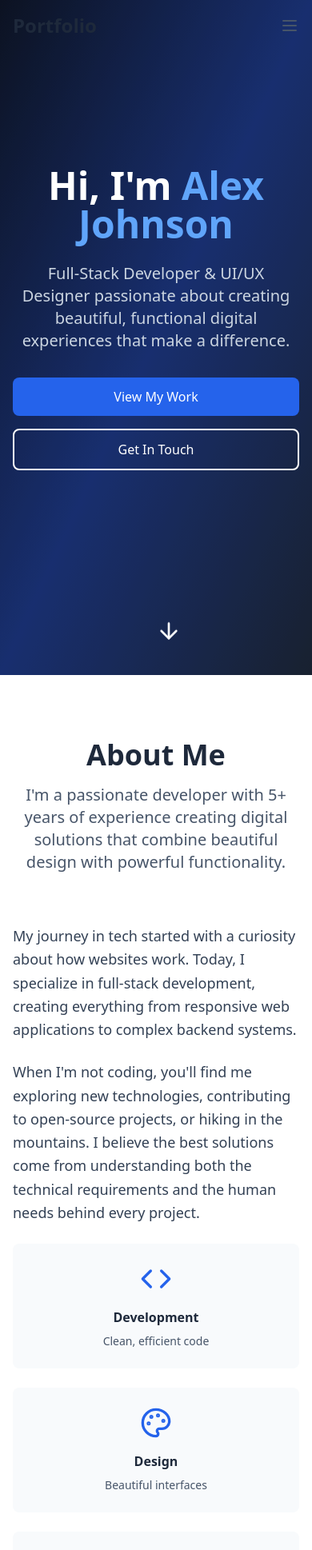
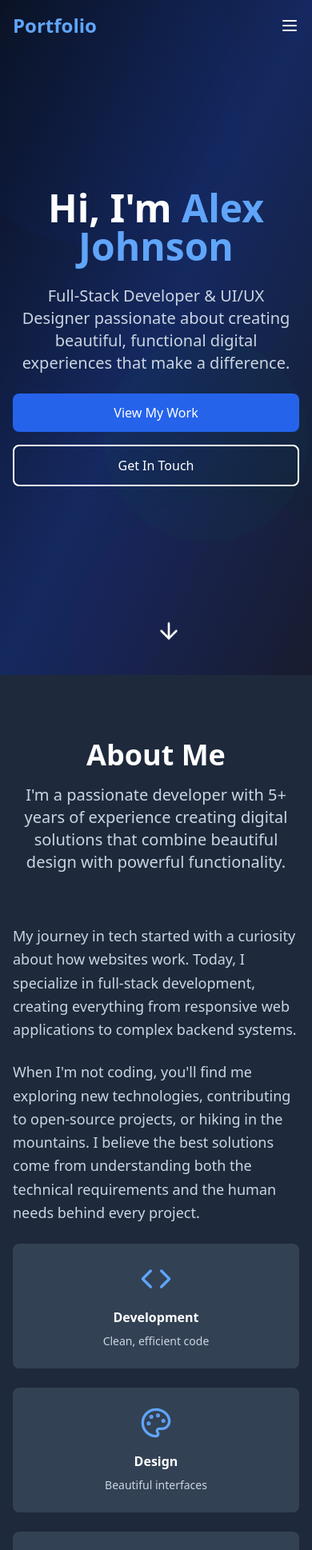
Before and after one commit to Md-Arif-hasnat99/perfect-web-profile, a React (Vite) app: page / in a window 390 px wide. Shown: the top 1938 px of the page at 80% size. Built offline with nearby package versions, Linux system fonts and the light colour scheme.

Commit message:
Add full background and animation
Implement full background color and add animations.

```diff
--- a/src/components/About.tsx
+++ b/src/components/About.tsx
@@ -1,14 +1,32 @@
 
-import React from 'react';
+import React, { useEffect } from 'react';
 import { Code, Palette, Rocket } from 'lucide-react';
 
 const About = () => {
+  useEffect(() => {
+    const observer = new IntersectionObserver((entries) => {
+      entries.forEach(entry => {
+        if (entry.isIntersecting) {
+          entry.target.classList.add('animate-fade-in');
+          entry.target.classList.remove('opacity-0');
+        }
+      });
+    }, { threshold: 0.2 });
+
+    const animatedElements = document.querySelectorAll('.animate-on-scroll');
+    animatedElements.forEach(el => observer.observe(el));
+
+    return () => {
+      animatedElements.forEach(el => observer.unobserve(el));
+    };
+  }, []);
+
   return (
-    <section id="about" className="py-20 bg-white">
+    <section id="about" className="py-20 bg-slate-800">
       <div className="max-w-7xl mx-auto px-4 sm:px-6 lg:px-8">
-        <div className="text-center mb-16">
-          <h2 className="text-4xl font-bold text-slate-800 mb-4">About Me</h2>
-          <p className="text-xl text-slate-600 max-w-3xl mx-auto">
+        <div className="text-center mb-16 animate-on-scroll opacity-0">
+          <h2 className="text-4xl font-bold text-white mb-4">About Me</h2>
+          <p className="text-xl text-slate-300 max-w-3xl mx-auto">
             I'm a passionate developer with 5+ years of experience creating digital solutions
             that combine beautiful design with powerful functionality.
           </p>
@@ -16,12 +34,12 @@ const About = () => {
 
         <div className="grid lg:grid-cols-2 gap-12 items-center">
           <div className="space-y-6">
-            <p className="text-lg text-slate-700 leading-relaxed">
+            <p className="text-lg text-slate-300 leading-relaxed animate-on-scroll opacity-0">
               My journey in tech started with a curiosity about how websites work. Today,
               I specialize in full-stack development, creating everything from responsive
               web applications to complex backend systems.
             </p>
-            <p className="text-lg text-slate-700 leading-relaxed">
+            <p className="text-lg text-slate-300 leading-relaxed animate-on-scroll opacity-0">
               When I'm not coding, you'll find me exploring new technologies, contributing
               to open-source projects, or hiking in the mountains. I believe the best
               solutions come from understanding both the technical requirements and the
@@ -29,26 +47,26 @@ const About = () => {
             </p>
 
             <div className="grid sm:grid-cols-3 gap-6 mt-8">
-              <div className="text-center p-6 bg-slate-50 rounded-lg">
-                <Code className="mx-auto mb-4 text-blue-600" size={40} />
-                <h3 className="font-semibold text-slate-800 mb-2">Development</h3>
-                <p className="text-sm text-slate-600">Clean, efficient code</p>
+              <div className="text-center p-6 bg-slate-700 rounded-lg animate-on-scroll opacity-0 transition-all duration-300 hover:bg-slate-600 hover:scale-105">
+                <Code className="mx-auto mb-4 text-blue-400" size={40} />
+                <h3 className="font-semibold text-white mb-2">Development</h3>
+                <p className="text-sm text-slate-300">Clean, efficient code</p>
               </div>
-              <div className="text-center p-6 bg-slate-50 rounded-lg">
-                <Palette className="mx-auto mb-4 text-blue-600" size={40} />
-                <h3 className="font-semibold text-slate-800 mb-2">Design</h3>
-                <p className="text-sm text-slate-600">Beautiful interfaces</p>
+              <div className="text-center p-6 bg-slate-700 rounded-lg animate-on-scroll opacity-0 transition-all duration-300 hover:bg-slate-600 hover:scale-105">
+                <Palette className="mx-auto mb-4 text-blue-400" size={40} />
+                <h3 className="font-semibold text-white mb-2">Design</h3>
+                <p className="text-sm text-slate-300">Beautiful interfaces</p>
               </div>
-              <div className="text-center p-6 bg-slate-50 rounded-lg">
-                <Rocket className="mx-auto mb-4 text-blue-600" size={40} />
-                <h3 className="font-semibold text-slate-800 mb-2">Innovation</h3>
-                <p className="text-sm text-slate-600">Cutting-edge solutions</p>
+              <div className="text-center p-6 bg-slate-700 rounded-lg animate-on-scroll opacity-0 transition-all duration-300 hover:bg-slate-600 hover:scale-105">
+                <Rocket className="mx-auto mb-4 text-blue-400" size={40} />
+                <h3 className="font-semibold text-white mb-2">Innovation</h3>
+                <p className="text-sm text-slate-300">Cutting-edge solutions</p>
               </div>
             </div>
           </div>
 
           <div className="lg:order-first">
-            <div className="relative">
+            <div className="relative animate-on-scroll opacity-0">
               <img
                 src="https://images.unsplash.com/photo-1507003211169-0a1dd7228f2d?w=600&h=600&fit=crop&crop=face"
                 alt="Alex Johnson"
--- a/src/components/Hero.tsx
+++ b/src/components/Hero.tsx
@@ -1,27 +1,44 @@
 
-import React from 'react';
+import React, { useEffect } from 'react';
 import { ArrowDown } from 'lucide-react';
 
 const Hero = () => {
+  // Animation effect for staggered entrance
+  useEffect(() => {
+    const elements = document.querySelectorAll('.animate-element');
+    elements.forEach((element, index) => {
+      setTimeout(() => {
+        element.classList.add('animate-fade-in');
+      }, index * 200); // staggered delay
+    });
+  }, []);
+
   const scrollToAbout = () => {
     document.getElementById('about')?.scrollIntoView({ behavior: 'smooth' });
   };
 
   return (
-    <section id="hero" className="min-h-screen flex items-center justify-center relative bg-gradient-to-br from-slate-900 via-blue-900 to-slate-800">
-      <div className="absolute inset-0 bg-black/20"></div>
+    <section id="hero" className="min-h-screen flex items-center justify-center relative bg-gradient-to-br from-slate-900 via-blue-900 to-slate-800 overflow-hidden">
+      {/* Animated background elements */}
+      <div className="absolute inset-0 overflow-hidden">
+        <div className="absolute w-96 h-96 bg-blue-700/10 rounded-full -top-20 -left-20 animate-pulse" style={{animationDuration: '10s'}}></div>
+        <div className="absolute w-96 h-96 bg-purple-700/10 rounded-full -bottom-40 -right-20 animate-pulse" style={{animationDuration: '15s'}}></div>
+        <div className="absolute w-64 h-64 bg-teal-700/10 rounded-full top-1/2 left-1/3 animate-pulse" style={{animationDuration: '8s'}}></div>
+      </div>
+
+      <div className="absolute inset-0 bg-black/30"></div>
 
       <div className="relative z-10 text-center text-white px-4 sm:px-6 lg:px-8 max-w-4xl mx-auto">
-        <div className="animate-fade-in">
-          <h1 className="text-5xl sm:text-6xl lg:text-7xl font-bold mb-6">
+        <div className="space-y-6">
+          <h1 className="text-5xl sm:text-6xl lg:text-7xl font-bold mb-6 animate-element opacity-0">
             Hi, I'm <span className="text-blue-400">Alex Johnson</span>
           </h1>
-          <p className="text-xl sm:text-2xl mb-8 text-slate-300 max-w-3xl mx-auto">
+          <p className="text-xl sm:text-2xl mb-8 text-slate-300 max-w-3xl mx-auto animate-element opacity-0">
             Full-Stack Developer & UI/UX Designer passionate about creating beautiful,
             functional digital experiences that make a difference.
           </p>
 
-          <div className="flex flex-col sm:flex-row gap-4 justify-center mb-12">
+          <div className="flex flex-col sm:flex-row gap-4 justify-center mb-12 animate-element opacity-0">
             <button
               onClick={() => document.getElementById('projects')?.scrollIntoView({ behavior: 'smooth' })}
               className="bg-blue-600 hover:bg-blue-700 text-white px-8 py-3 rounded-lg font-medium transition-all duration-200 hover:scale-105"
--- a/src/components/Navigation.tsx
+++ b/src/components/Navigation.tsx
@@ -32,11 +32,13 @@ const Navigation = () => {
 
   return (
     <nav className={`fixed top-0 left-0 right-0 z-50 transition-all duration-300 ${
-      isScrolled ? 'bg-white/95 backdrop-blur-sm shadow-lg' : 'bg-transparent'
+      isScrolled ? 'bg-slate-900/95 backdrop-blur-sm shadow-lg' : 'bg-transparent'
     }`}>
       <div className="max-w-7xl mx-auto px-4 sm:px-6 lg:px-8">
         <div className="flex justify-between items-center py-4">
-          <div className="text-2xl font-bold text-slate-800">Portfolio</div>
+          <div className="text-2xl font-bold text-white">
+            <span className="text-blue-400">Portfolio</span>
+          </div>
 
           {/* Desktop Navigation */}
           <div className="hidden md:flex space-x-8">
@@ -44,7 +46,7 @@ const Navigation = () => {
               <button
                 key={item.id}
                 onClick={() => scrollToSection(item.id)}
-                className="text-slate-600 hover:text-blue-600 transition-colors duration-200 font-medium"
+                className="text-slate-300 hover:text-blue-400 transition-colors duration-200 font-medium"
               >
                 {item.name}
               </button>
@@ -53,7 +55,7 @@ const Navigation = () => {
 
           {/* Mobile Menu Button */}
           <button
-            className="md:hidden text-slate-600"
+            className="md:hidden text-white"
             onClick={() => setIsMobileMenuOpen(!isMobileMenuOpen)}
           >
             {isMobileMenuOpen ? <X size={24} /> : <Menu size={24} />}
@@ -62,13 +64,13 @@ const Navigation = () => {
 
         {/* Mobile Navigation */}
         {isMobileMenuOpen && (
-          <div className="md:hidden bg-white/95 backdrop-blur-sm border-t border-slate-200">
+          <div className="md:hidden bg-slate-800/95 backdrop-blur-sm border-t border-slate-700">
             <div className="py-4 space-y-2">
               {navItems.map((item) => (
                 <button
                   key={item.id}
                   onClick={() => scrollToSection(item.id)}
-                  className="block w-full text-left px-4 py-2 text-slate-600 hover:text-blue-600 hover:bg-slate-50 transition-colors duration-200"
+                  className="block w-full text-left px-4 py-2 text-slate-300 hover:text-blue-400 hover:bg-slate-700 transition-colors duration-200"
                 >
                   {item.name}
                 </button>
--- a/src/index.css
+++ b/src/index.css
@@ -1,3 +1,4 @@
+
 @tailwind base;
 @tailwind components;
 @tailwind utilities;
@@ -99,3 +100,87 @@
     @apply bg-background text-foreground;
   }
 }
+
+/* Custom animations */
+@keyframes fade-in {
+  0% {
+    opacity: 0;
+    transform: translateY(20px);
+  }
+  100% {
+    opacity: 1;
+    transform: translateY(0);
+  }
+}
+
+@keyframes scale-in {
+  0% {
+    opacity: 0;
+    transform: scale(0.95);
+  }
+  100% {
+    opacity: 1;
+    transform: scale(1);
+  }
+}
+
+@keyframes slide-in-left {
+  0% {
+    opacity: 0;
+    transform: translateX(-50px);
+  }
+  100% {
+    opacity: 1;
+    transform: translateX(0);
+  }
+}
+
+@keyframes slide-in-right {
+  0% {
+    opacity: 0;
+    transform: translateX(50px);
+  }
+  100% {
+    opacity: 1;
+    transform: translateX(0);
+  }
+}
+
+.animate-fade-in {
+  animation: fade-in 0.8s ease forwards;
+}
+
+.animate-scale-in {
+  animation: scale-in 0.6s ease forwards;
+}
+
+.animate-slide-in-left {
+  animation: slide-in-left 0.8s ease forwards;
+}
+
+.animate-slide-in-right {
+  animation: slide-in-right 0.8s ease forwards;
+}
+
+/* Remove scrollbar for WebKit browsers */
+::-webkit-scrollbar {
+  width: 6px;
+}
+
+::-webkit-scrollbar-track {
+  background: #1e293b;
+}
+
+::-webkit-scrollbar-thumb {
+  background: #3b82f6;
+  border-radius: 3px;
+}
+
+::-webkit-scrollbar-thumb:hover {
+  background: #2563eb;
+}
+
+/* Smooth scrolling on the whole document */
+html {
+  scroll-behavior: smooth;
+}
--- a/src/pages/Index.tsx
+++ b/src/pages/Index.tsx
@@ -9,7 +9,7 @@ import Navigation from '@/components/Navigation';
 
 const Index = () => {
   return (
-    <div className="min-h-screen bg-slate-50">
+    <div className="min-h-screen bg-slate-900 text-white">
       <Navigation />
       <Hero />
       <About />
```
Also changed, not shown: src/components/Skills.tsx (+45 -13 lines).
